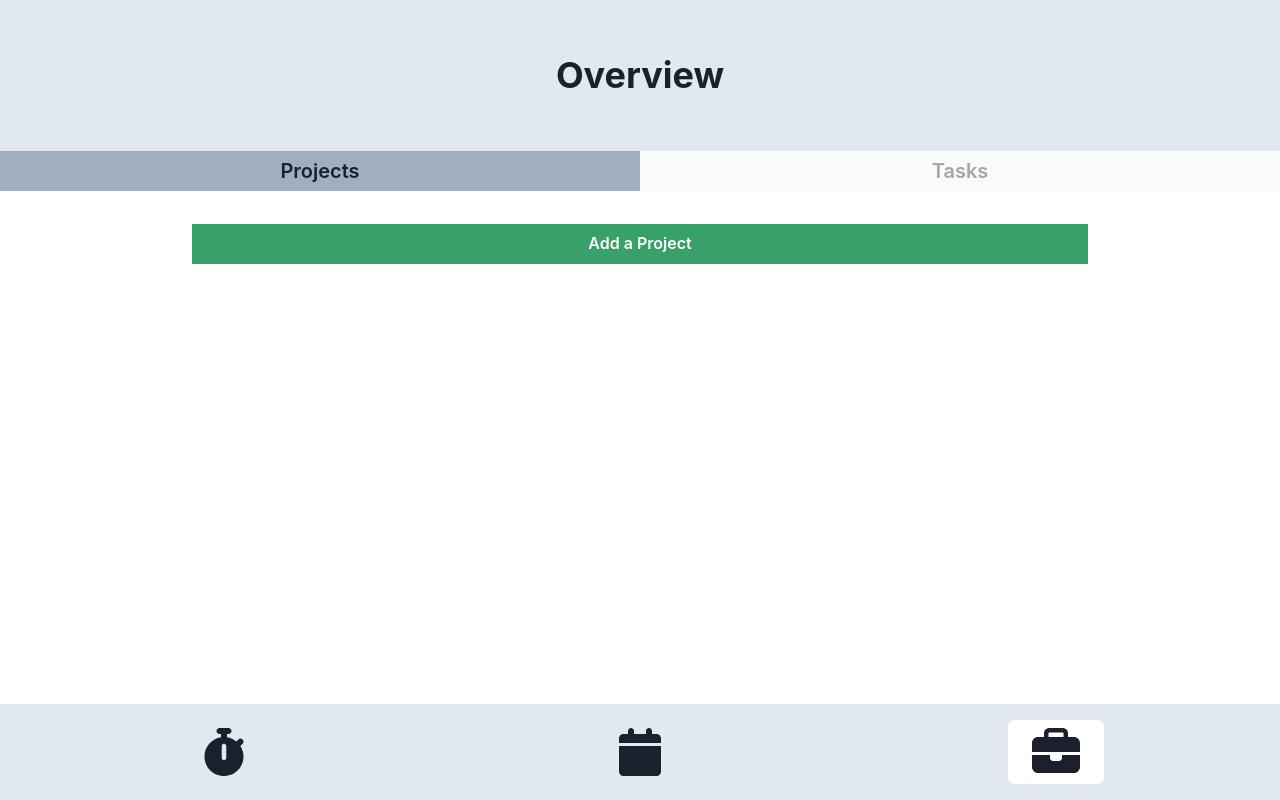
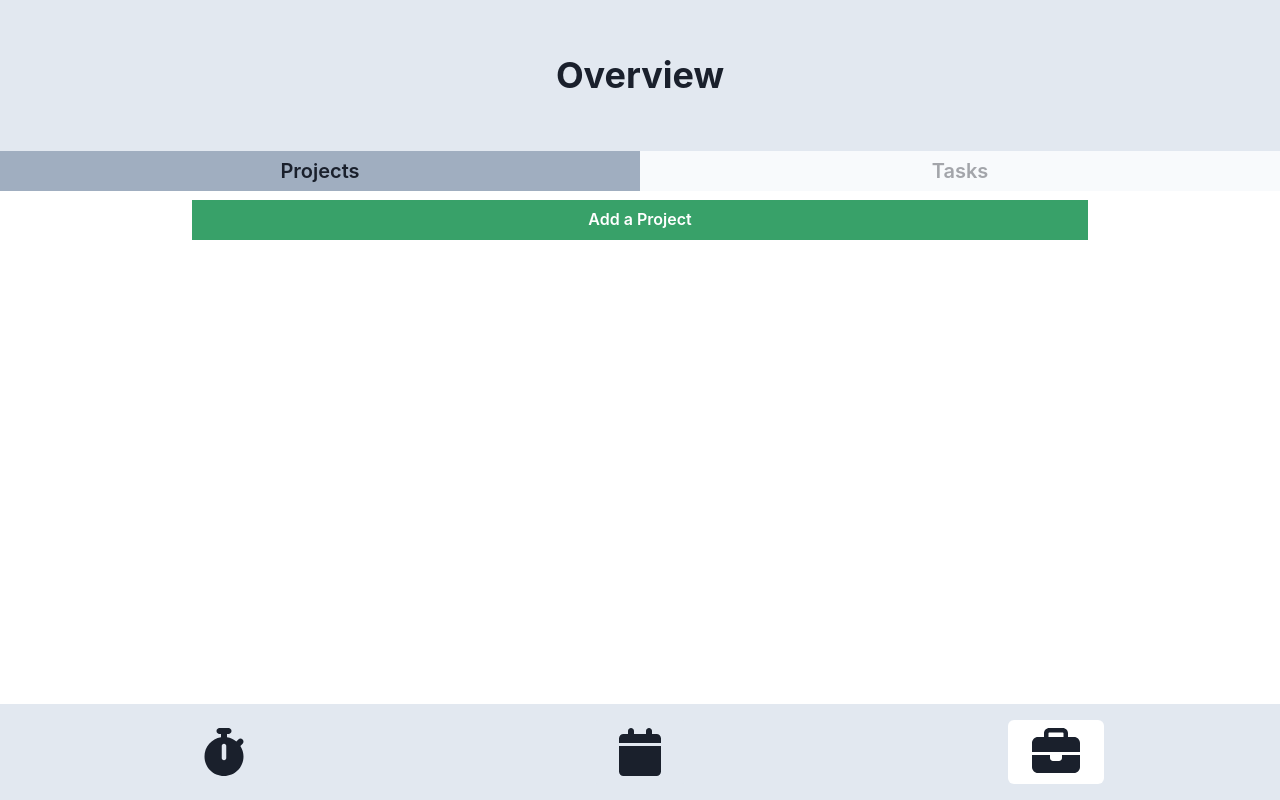
Before and after one commit to cme-timothy/time-tracking-app, a React (Create React App) app: page / in a window 1280 px wide. Built offline with nearby package versions, Linux system fonts and the light colour scheme; data requests are answered from the project's data file.

Commit message:
minor fixes

```diff
--- a/src/pages/overview/Overview.jsx
+++ b/src/pages/overview/Overview.jsx
@@ -50,7 +50,7 @@ function Overview() {
           </Tooltip>
         </Flex>
       </Box>
-      <Box mt="13em" mb="8em">
+      <Box mt="11.5em" mb="8em">
         {menuToggle ? (
           <Flex direction="column">
             {projects.map((data) => {
@@ -89,7 +89,6 @@ function Overview() {
             })}
           </>
         )}
-
         <Flex direction="column">
           {menuToggle ? <AddProject /> : <AddTask projects={projects} />}
         </Flex>
```
